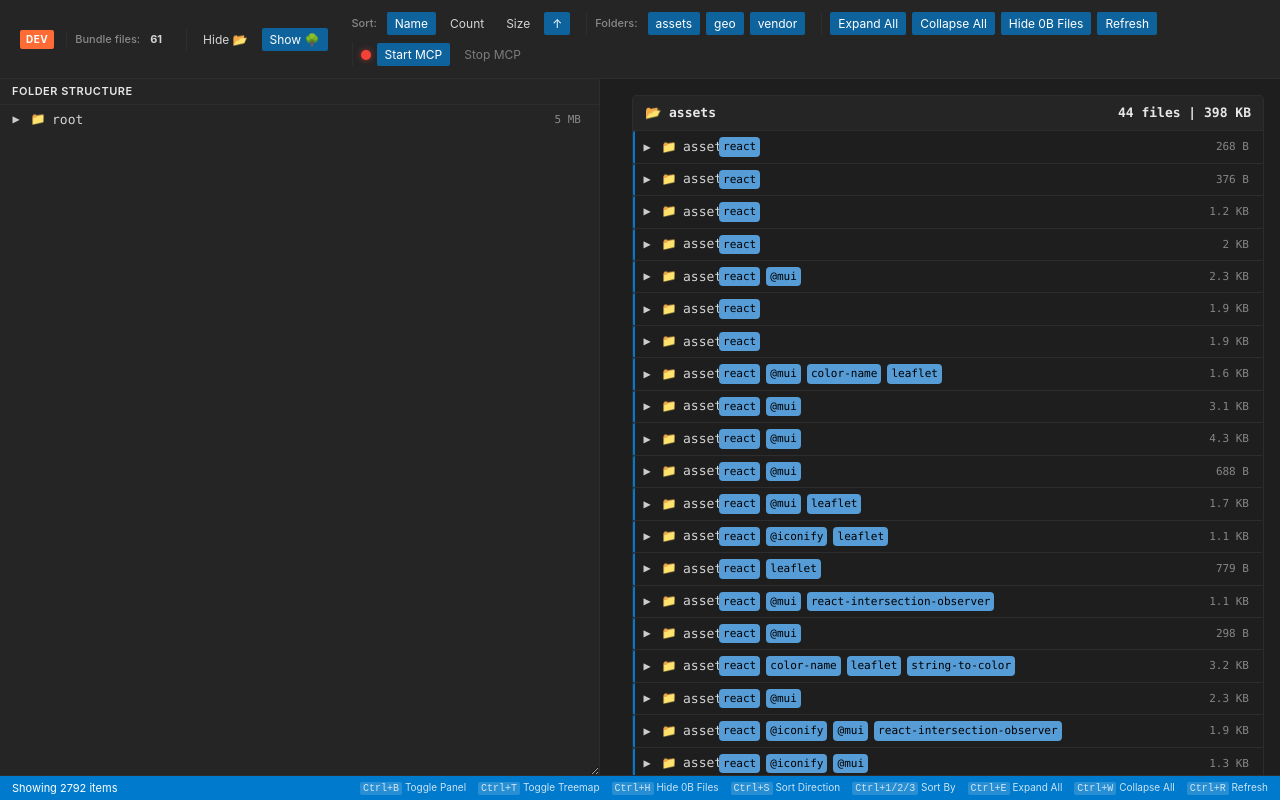
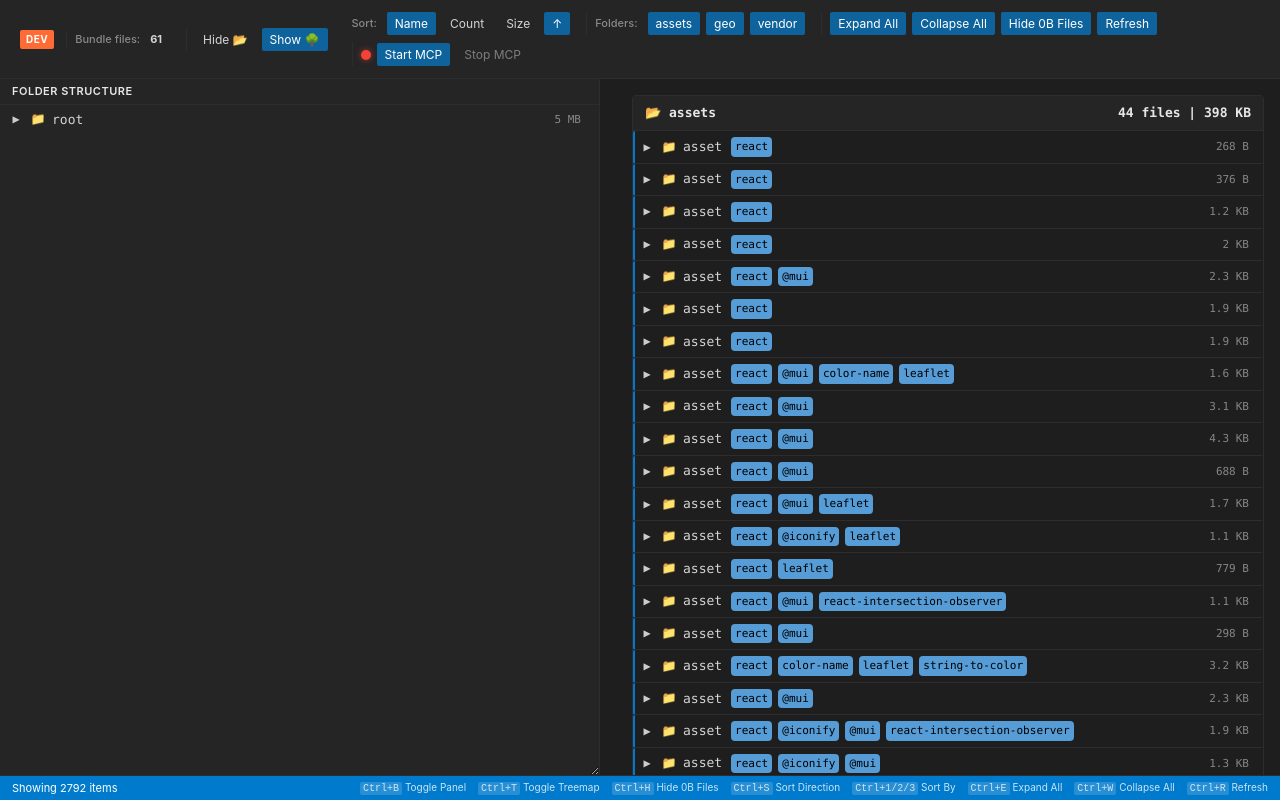
Before and after one commit to rand0mC0d3r/vs-bundle-visualizer, a React (Vite) app in the folder ui/: page / in a window 1280 px wide. Built offline with nearby package versions, Linux system fonts and the light colour scheme.

Commit message:
feat: adjust toolbar button layout and modify tree size width for improved spacing

```diff
--- a/ui/src/App.css
+++ b/ui/src/App.css
@@ -261,6 +261,7 @@
   align-items: center;
   padding: 2px 4px;
   cursor: pointer;
+  gap: 8px;
   user-select: none;
   border-radius: 2px;
   transition: background-color 0.1s ease;
@@ -334,11 +335,10 @@
 }
 
 .tree-size {
-  width: 80px;
+  width: 60px;
   text-align: right;
 
   margin-right: 10px;
-  padding-left: 12px;
   font-size: 11px;
   color: var(--vscode-descriptionForeground);
   white-space: nowrap;
```
